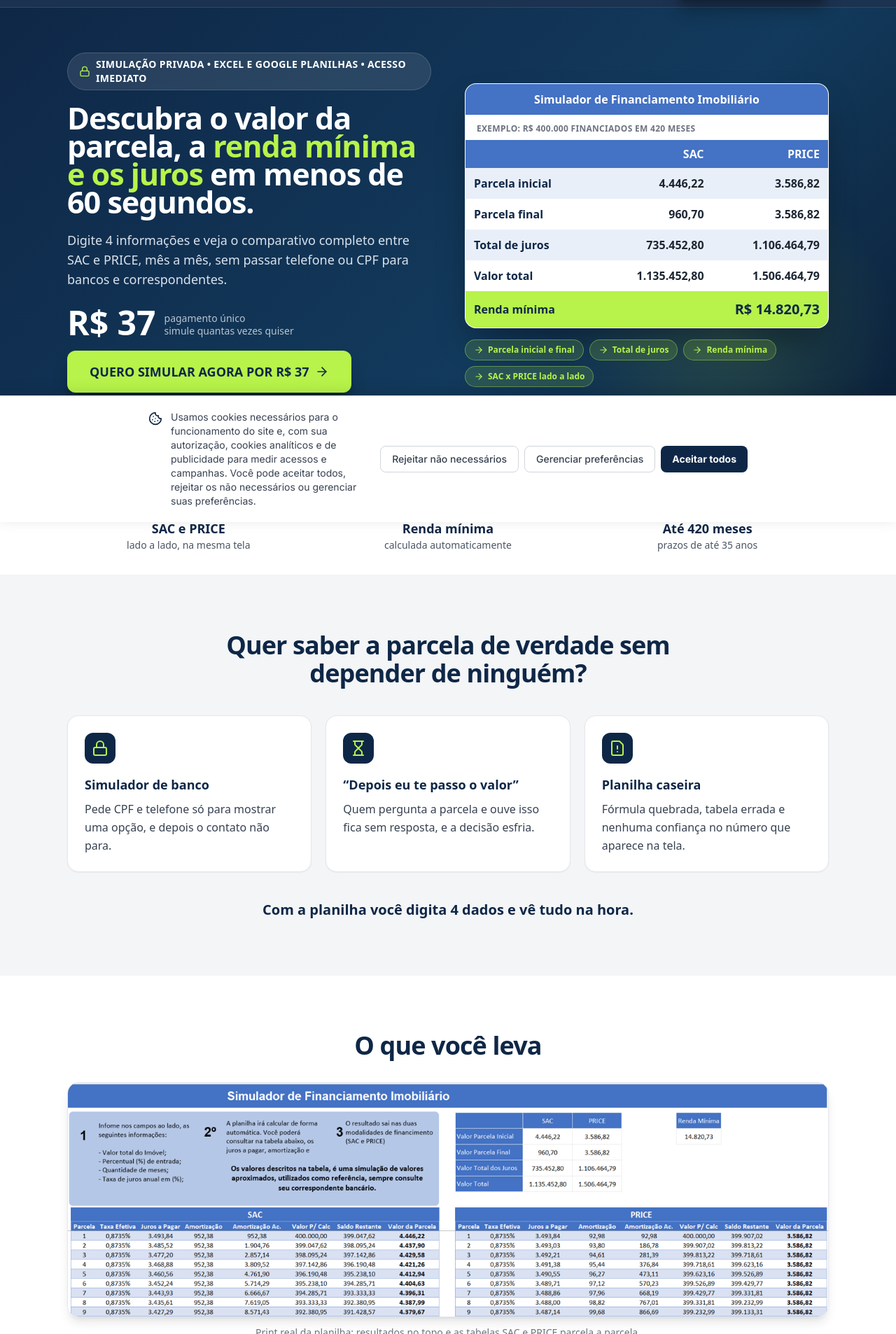
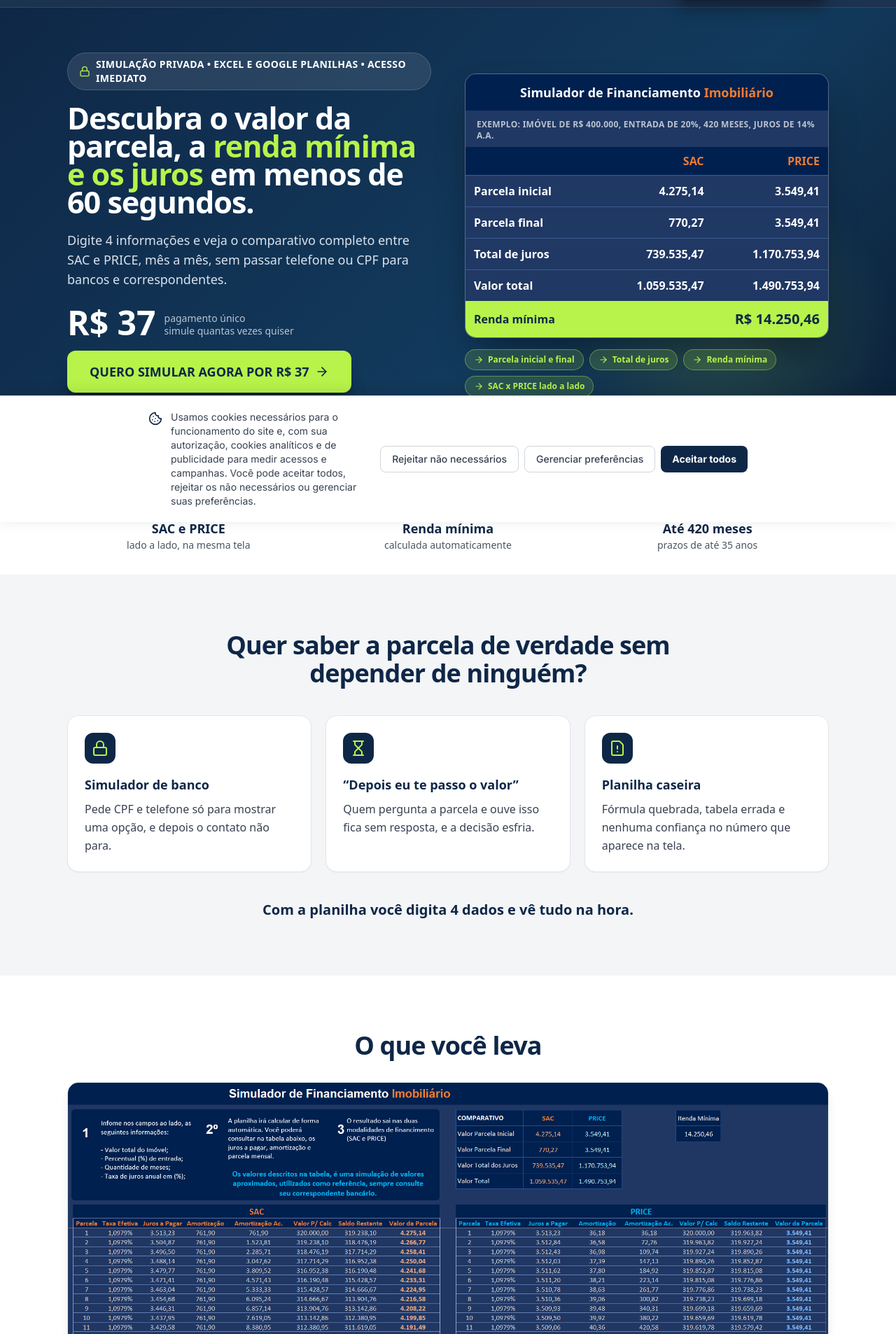
Before and after one commit to AfariaNeo/s60s, a React (Vite) app in the folder simulador-60-segundos/: page /planilha in a window 1280 px wide. Shown: the part 54-1960 px from the top of the page at 70% size. Built offline with nearby package versions, Linux system fonts and the light colour scheme; no server answers.

Commit message:
feat: pagina de vendas da planilha em /planilha e /planilha/corretor

```diff
--- a/simulador-60-segundos/components/LandingPlanilha.tsx
+++ b/simulador-60-segundos/components/LandingPlanilha.tsx
@@ -43,6 +43,10 @@ const VIDEO_URL = '';
 
 const PRECO_LABEL = 'R$ 37';
 
+// Print real da planilha na seção "O que você leva". Vazio = a seção mostra só a lista.
+// Quando tiver o print do visual novo, salve em public/images e coloque o caminho aqui (ex.: '/images/planilha_print.png').
+const PRINT_PLANILHA = '/images/planilha_print.png';
+
 const checkoutPronto = PLANILHA_CHECKOUT_URL.startsWith('https://pay.hotmart.com/');
 
 type FaqItem = { q: string; a: string; link?: { label: string; to: string } };
@@ -72,8 +76,8 @@ const FAQ: FaqItem[] = [
         a: 'É uma simulação aproximada, com a taxa que você informar. Ela não inclui seguros, tarifas nem TR, e a aprovação do crédito depende da análise de cada instituição. Por isso a proposta do banco pode vir com outra parcela. Use a planilha como referência e confirme os números finais com a instituição.',
     },
     {
-        q: 'Até quantos meses ela calcula?',
-        a: 'Até 420 meses (35 anos), com a tabela completa parcela a parcela.',
+        q: 'Quais prazos e entradas ela aceita?',
+        a: 'Prazos de 24 a 420 meses (até 35 anos) e entrada de 10% a 90% do valor do imóvel, com a tabela completa parcela a parcela.',
     },
     {
         q: 'Vou ter que pagar mensalidade ou por simulação?',
@@ -111,40 +115,42 @@ export type Publico = 'geral' | 'corretor' | 'imobiliaria';
 
 const ICONES = { lock: Lock, hourglass: Hourglass, file: FileWarning, scale: Scale, clock: Clock } as const;
 
-// Exemplo real tirado da própria planilha (R$ 400.000 financiados, 420 meses).
+// Exemplo real tirado da própria planilha (valores padrão do arquivo: imóvel de R$ 400.000,
+// entrada de 20%, 420 meses, taxa efetiva de 14% a.a.). Se mudar os valores padrão do arquivo, atualize aqui.
 const EXEMPLO = {
+    legenda: 'Exemplo: imóvel de R$ 400.000, entrada de 20%, 420 meses, juros de 14% a.a.',
     linhas: [
-        { r: 'Parcela inicial', sac: '4.446,22', price: '3.586,82' },
-        { r: 'Parcela final', sac: '960,70', price: '3.586,82' },
-        { r: 'Total de juros', sac: '735.452,80', price: '1.106.464,79' },
-        { r: 'Valor total', sac: '1.135.452,80', price: '1.506.464,79' },
+        { r: 'Parcela inicial', sac: '4.275,14', price: '3.549,41' },
+        { r: 'Parcela final', sac: '770,27', price: '3.549,41' },
+        { r: 'Total de juros', sac: '739.535,47', price: '1.170.753,94' },
+        { r: 'Valor total', sac: '1.059.535,47', price: '1.490.753,94' },
     ],
-    renda: '14.820,73',
+    renda: '14.250,46',
 };
 
 // "Comer com os olhos": o resultado da planilha, nítido e legível já na primeira dobra.
 function PlanilhaZoom() {
     return (
         <div>
-            <div className="rounded-2xl overflow-hidden bg-white shadow-2xl shadow-black/40 border border-white/20 text-[#1D2633]">
-                <div className="bg-[#4472C4] text-white px-4 py-2.5 text-sm sm:text-base font-bold text-center">
-                    Simulador de Financiamento Imobiliário
+            <div className="rounded-2xl overflow-hidden bg-[#203864] shadow-2xl shadow-black/40 border border-white/25 text-white">
+                <div className="bg-[#00204F] px-4 py-3 text-base sm:text-lg font-bold text-center">
+                    Simulador de Financiamento <span className="text-[#ED7D31]">Imobiliário</span>
                 </div>
-                <p className="px-4 pt-3 text-[11px] sm:text-xs text-gray-500 font-bold uppercase tracking-wide">
-                    Exemplo: R$ 400.000 financiados em 420 meses
+                <p className="px-4 pt-3 text-[11px] sm:text-xs text-[#B8C4D1] font-bold uppercase tracking-wide leading-snug">
+                    {EXEMPLO.legenda}
                 </p>
                 <table className="w-full text-sm sm:text-base mt-2">
                     <thead>
-                        <tr className="bg-[#4472C4] text-white">
+                        <tr className="bg-[#00204F] text-[#ED7D31]">
                             <th className="py-2 px-3 text-left font-semibold"></th>
                             <th className="py-2 px-2 text-right font-bold">SAC</th>
                             <th className="py-2 px-3 text-right font-bold">PRICE</th>
                         </tr>
                     </thead>
                     <tbody>
-                        {EXEMPLO.linhas.map((l, i) => (
-                            <tr key={l.r} className={i % 2 === 0 ? 'bg-[#E9EFF9]' : 'bg-white'}>
-                                <td className="py-2.5 px-3 font-semibold text-[#0F2747] whitespace-nowrap">{l.r}</td>
+                        {EXEMPLO.linhas.map((l) => (
+                            <tr key={l.r} className="border-t border-[#3B5B92]">
+                                <td className="py-2.5 px-3 font-semibold whitespace-nowrap">{l.r}</td>
                                 <td className="py-2.5 px-2 text-right font-bold tabular-nums">{l.sac}</td>
                                 <td className="py-2.5 px-3 text-right font-bold tabular-nums">{l.price}</td>
                             </tr>
@@ -406,7 +412,6 @@ export default function LandingPlanilha({ publico = 'corretor' }: { publico?: Pu
                                             controls
                                             playsInline
                                             preload="metadata"
-                                            poster="/images/planilha_preview.png"
                                         />
                                     ) : (
                                         <iframe
@@ -493,9 +498,11 @@ export default function LandingPlanilha({ publico = 'corretor' }: { publico?: Pu
                     <h2 className="text-2xl sm:text-3xl md:text-4xl font-black text-[#0F2747] text-center tracking-tight mb-8">
                         O que você leva
                     </h2>
+                    {PRINT_PLANILHA && (
+                        <>
                             <div className="rounded-2xl border border-gray-200 shadow-lg overflow-x-auto">
                                 <img
-                            src="/images/planilha_topo.png"
+                                    src={PRINT_PLANILHA}
                                     alt="Print real da planilha: resultados SAC e PRICE, renda mínima e tabelas parcela a parcela"
                                     className="block w-full min-w-[900px] h-auto"
                                     loading="lazy"
@@ -505,7 +512,9 @@ export default function LandingPlanilha({ publico = 'corretor' }: { publico?: Pu
                                 Print real da planilha: resultados no topo e as tabelas SAC e PRICE parcela a parcela.
                                 <span className="md:hidden"> Arraste para o lado para ver tudo.</span>
                             </p>
-                    <ul className="mt-10 grid sm:grid-cols-2 gap-x-10 gap-y-6">
+                        </>
+                    )}
+                    <ul className="mt-2 grid sm:grid-cols-2 gap-x-10 gap-y-6">
                         {FEATURES.map((f) => (
                             <li key={f.t} className="flex items-start gap-3">
                                 <CheckCircle2 className="w-6 h-6 text-[#0F2747] flex-shrink-0 mt-0.5" />
```
Also changed, not shown: simulador-60-segundos/public/images/planilha_print.png (added). Lines whose indentation alone changed are shown as unchanged.
